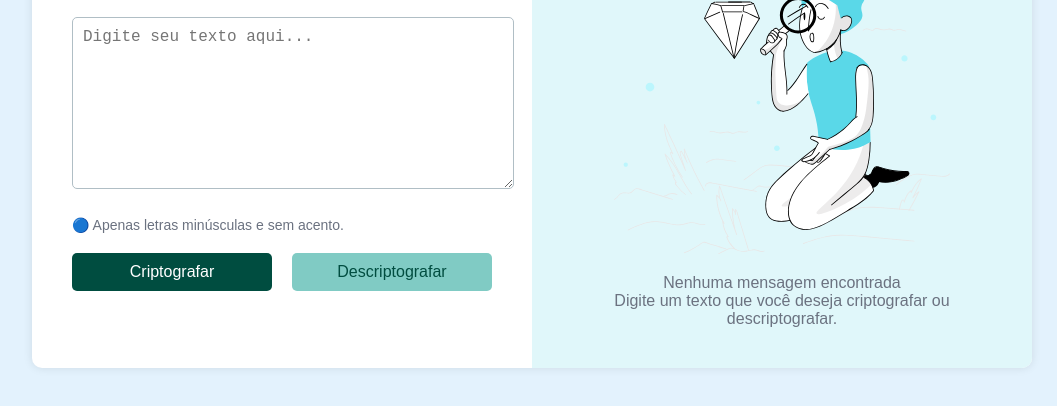
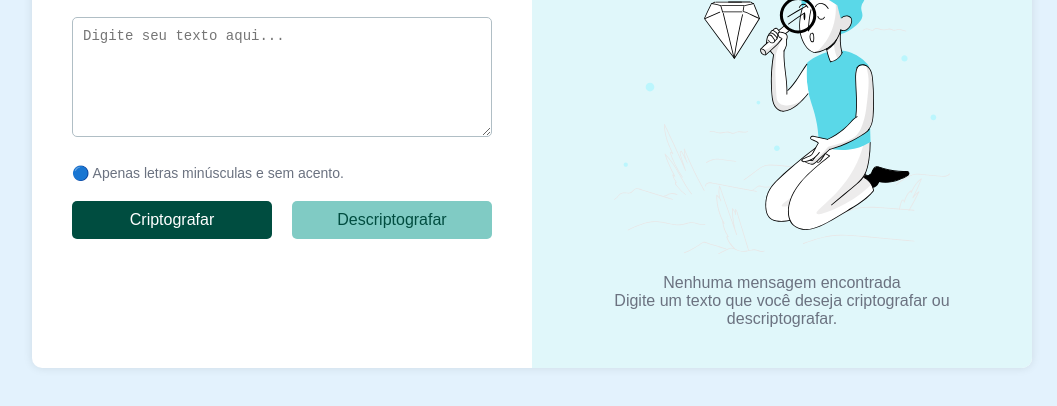
Before and after one commit to thiagolir4/Decodificador, a plain HTML site: page index.html in a window 1280 px wide. Shown: the part 262-668 px from the top of the page, without its empty margins (108-1165 px from the left). Drawn offline with Linux system fonts and the light colour scheme.

Commit message:
ajuste de responsividade

```diff
--- a/styles.css
+++ b/styles.css
@@ -46,12 +46,15 @@ h1 {
 
 #text-input {
     width: 100%;
+    max-width: 100%;
     height: 150px;
     padding: 10px;
     margin-bottom: 10px;
     border: 1px solid #B0BEC5;
     border-radius: 5px;
     font-size: 16px;
+    box-sizing: border-box;
+    overflow: auto;
 }
 
 .note {
@@ -153,4 +156,8 @@ button {
         flex: 1;
         padding: 40px;
     }
+    #text-input {
+        height: 120px;
+        font-size: 14px;
+    }
 }
```
